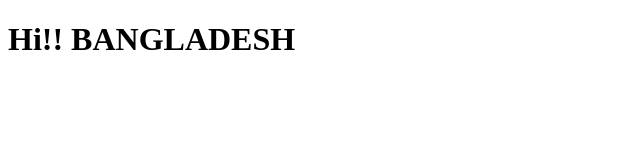
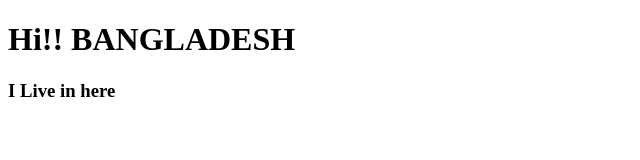
Before and after one commit to arnayn21/my-first-website, a plain HTML site: page index.html in a window 1280 px wide. Shown: the whole page, without its empty margins (0-640 px from the left). Drawn offline with Linux system fonts and the light colour scheme.

Commit message:
learned github

```diff
--- a/index.html
+++ b/index.html
@@ -7,5 +7,6 @@
 </head>
 <body>
     <h1>Hi!! BANGLADESH </h1>
+    <h3>I Live in here</h3>
 </body>
 </html>
```
